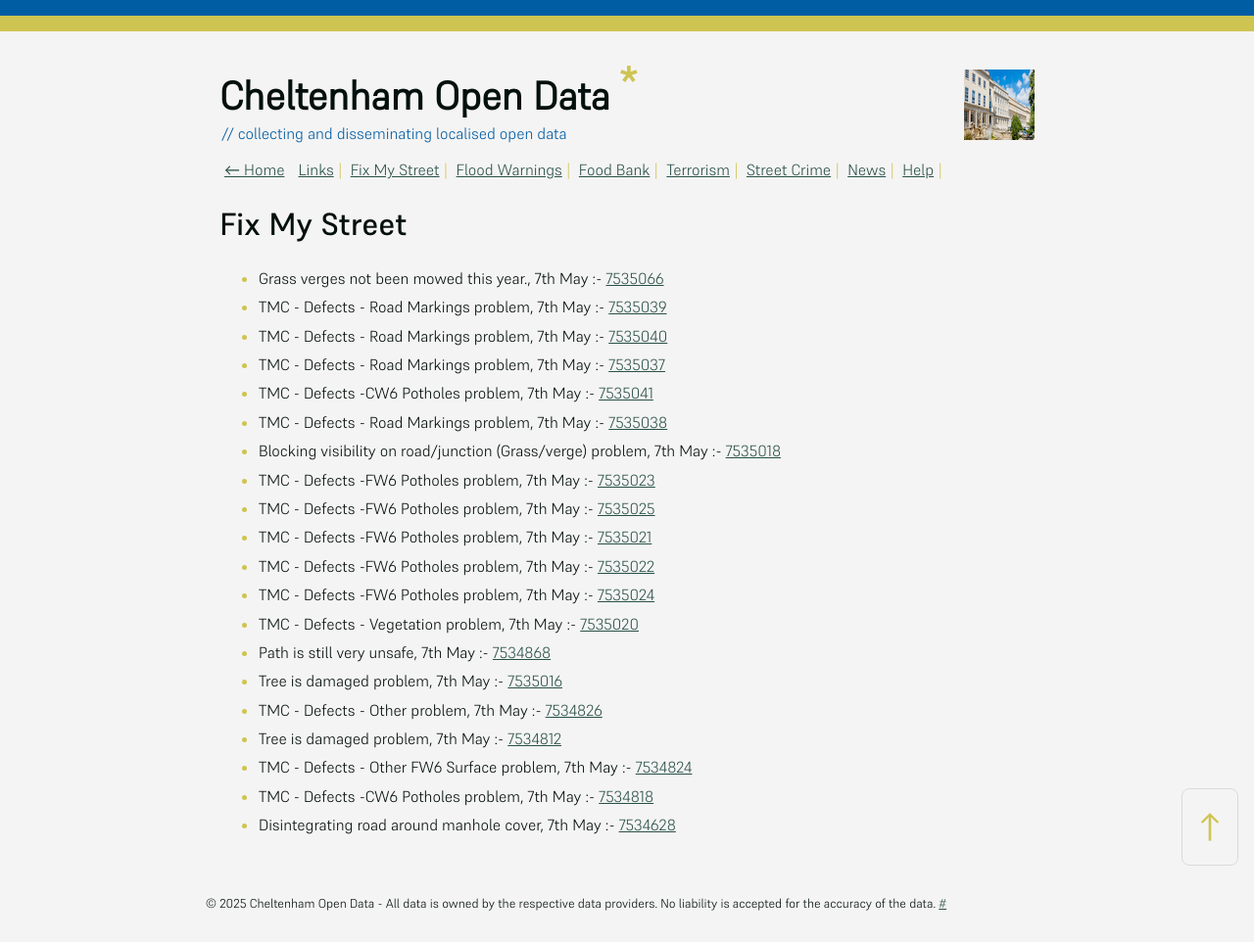
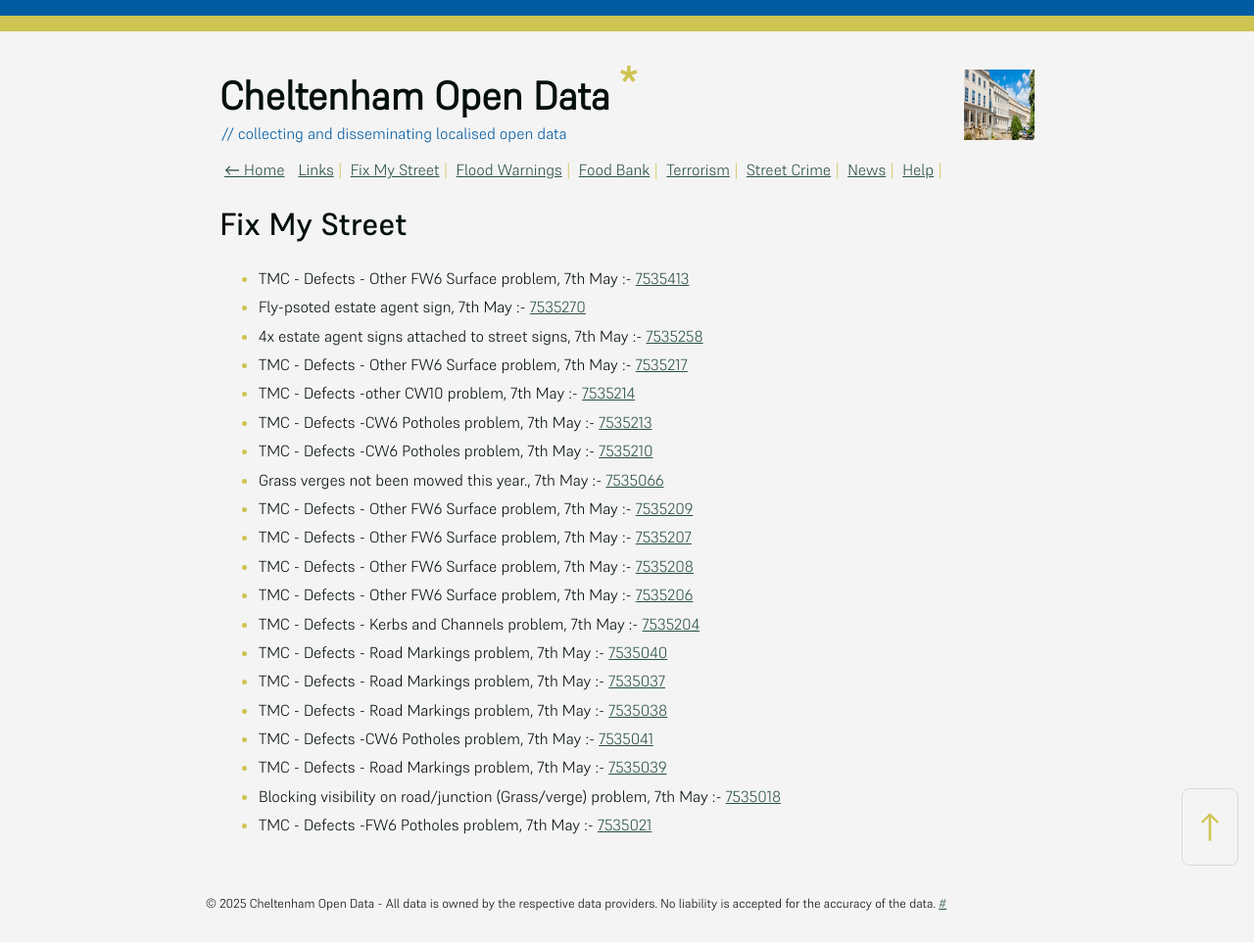
Before and after one commit to mat-0/cheltenham-open-data, a Jekyll site: the page built from _pages/fix-my-street.md, in a window 1280 px wide. Shown: the whole page at 98% size. Built offline with Jekyll 4.4.1, drawn with Linux system fonts in a browser that asks for light colours.

Commit message:
Updated 2025-05-07 14:58:12

```diff
--- a/_pages/fix-my-street.md
+++ b/_pages/fix-my-street.md
@@ -9,25 +9,25 @@ permalink: /fix-my-street
 
 <!-- fix_marker starts -->
 
+- TMC - Defects - Other FW6  Surface problem, 7th May :- [7535413](https://www.fixmystreet.com/report/7535413)
+- Fly-psoted estate agent sign, 7th May :- [7535270](https://www.fixmystreet.com/report/7535270)
+- 4x estate agent signs attached to street signs, 7th May :- [7535258](https://www.fixmystreet.com/report/7535258)
+- TMC - Defects - Other FW6  Surface problem, 7th May :- [7535217](https://www.fixmystreet.com/report/7535217)
+- TMC - Defects -other CW10 problem, 7th May :- [7535214](https://www.fixmystreet.com/report/7535214)
+- TMC - Defects -CW6 Potholes  problem, 7th May :- [7535213](https://www.fixmystreet.com/report/7535213)
+- TMC - Defects -CW6 Potholes  problem, 7th May :- [7535210](https://www.fixmystreet.com/report/7535210)
 - Grass verges not been mowed this year., 7th May :- [7535066](https://www.fixmystreet.com/report/7535066)
-- TMC - Defects - Road Markings problem, 7th May :- [7535039](https://www.fixmystreet.com/report/7535039)
+- TMC - Defects - Other FW6  Surface problem, 7th May :- [7535209](https://www.fixmystreet.com/report/7535209)
+- TMC - Defects - Other FW6  Surface problem, 7th May :- [7535207](https://www.fixmystreet.com/report/7535207)
+- TMC - Defects - Other FW6  Surface problem, 7th May :- [7535208](https://www.fixmystreet.com/report/7535208)
+- TMC - Defects - Other FW6  Surface problem, 7th May :- [7535206](https://www.fixmystreet.com/report/7535206)
+- TMC - Defects - Kerbs and Channels problem, 7th May :- [7535204](https://www.fixmystreet.com/report/7535204)
 - TMC - Defects - Road Markings problem, 7th May :- [7535040](https://www.fixmystreet.com/report/7535040)
 - TMC - Defects - Road Markings problem, 7th May :- [7535037](https://www.fixmystreet.com/report/7535037)
+- TMC - Defects - Road Markings problem, 7th May :- [7535038](https://www.fixmystreet.com/report/7535038)
 - TMC - Defects -CW6 Potholes  problem, 7th May :- [7535041](https://www.fixmystreet.com/report/7535041)
-- TMC - Defects - Road Markings problem, 7th May :- [7535038](https://www.fixmystreet.com/report/7535038)
+- TMC - Defects - Road Markings problem, 7th May :- [7535039](https://www.fixmystreet.com/report/7535039)
 - Blocking visibility on road/junction (Grass/verge) problem, 7th May :- [7535018](https://www.fixmystreet.com/report/7535018)
-- TMC - Defects -FW6 Potholes problem, 7th May :- [7535023](https://www.fixmystreet.com/report/7535023)
-- TMC - Defects -FW6 Potholes problem, 7th May :- [7535025](https://www.fixmystreet.com/report/7535025)
 - TMC - Defects -FW6 Potholes problem, 7th May :- [7535021](https://www.fixmystreet.com/report/7535021)
-- TMC - Defects -FW6 Potholes problem, 7th May :- [7535022](https://www.fixmystreet.com/report/7535022)
-- TMC - Defects -FW6 Potholes problem, 7th May :- [7535024](https://www.fixmystreet.com/report/7535024)
-- TMC - Defects - Vegetation problem, 7th May :- [7535020](https://www.fixmystreet.com/report/7535020)
-- Path is still very unsafe, 7th May :- [7534868](https://www.fixmystreet.com/report/7534868)
-- Tree is damaged problem, 7th May :- [7535016](https://www.fixmystreet.com/report/7535016)
-- TMC - Defects - Other problem, 7th May :- [7534826](https://www.fixmystreet.com/report/7534826)
-- Tree is damaged problem, 7th May :- [7534812](https://www.fixmystreet.com/report/7534812)
-- TMC - Defects - Other FW6  Surface problem, 7th May :- [7534824](https://www.fixmystreet.com/report/7534824)
-- TMC - Defects -CW6 Potholes  problem, 7th May :- [7534818](https://www.fixmystreet.com/report/7534818)
-- Disintegrating road around manhole cover, 7th May :- [7534628](https://www.fixmystreet.com/report/7534628)
 
 <!-- fix_marker ends -->
```
Also changed, not shown: _data/flood.json (+5 -69 lines), _pages/news.md (+10 -10 lines), index.md (+5 -5 lines).
